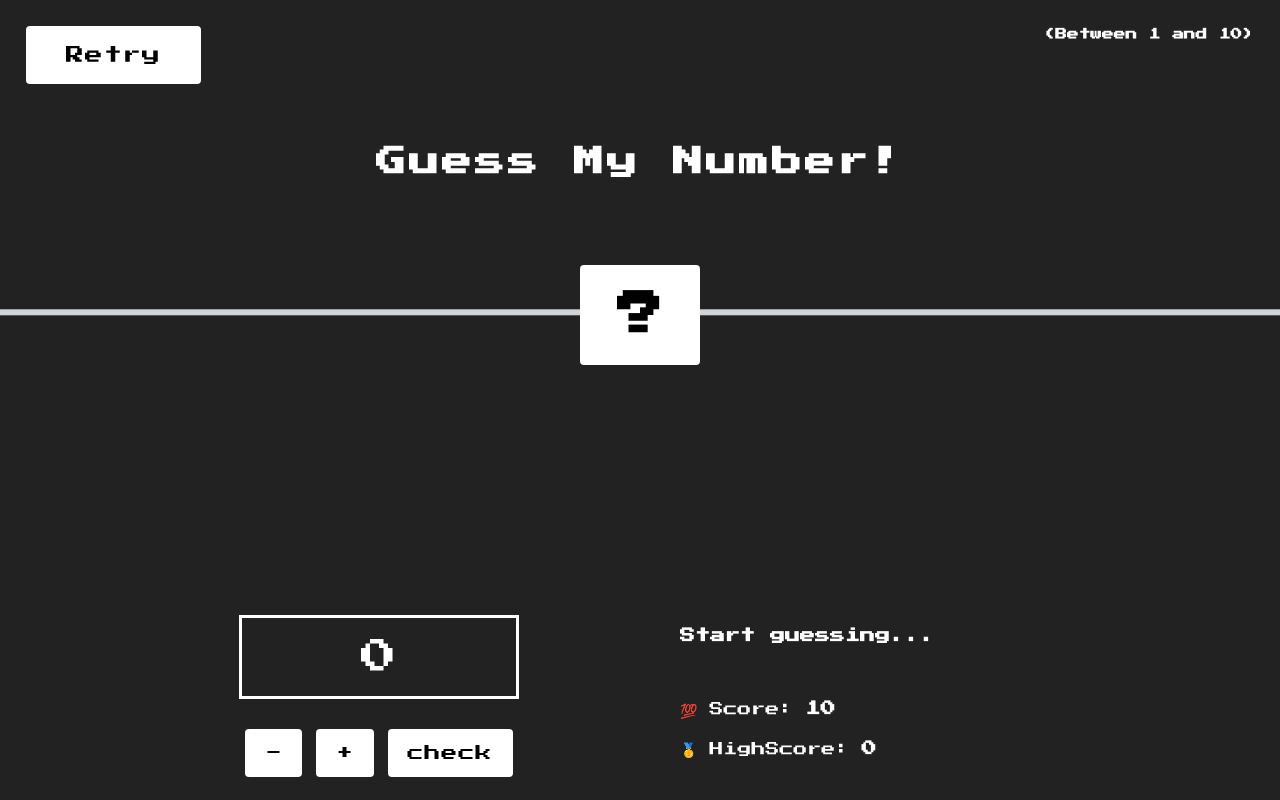
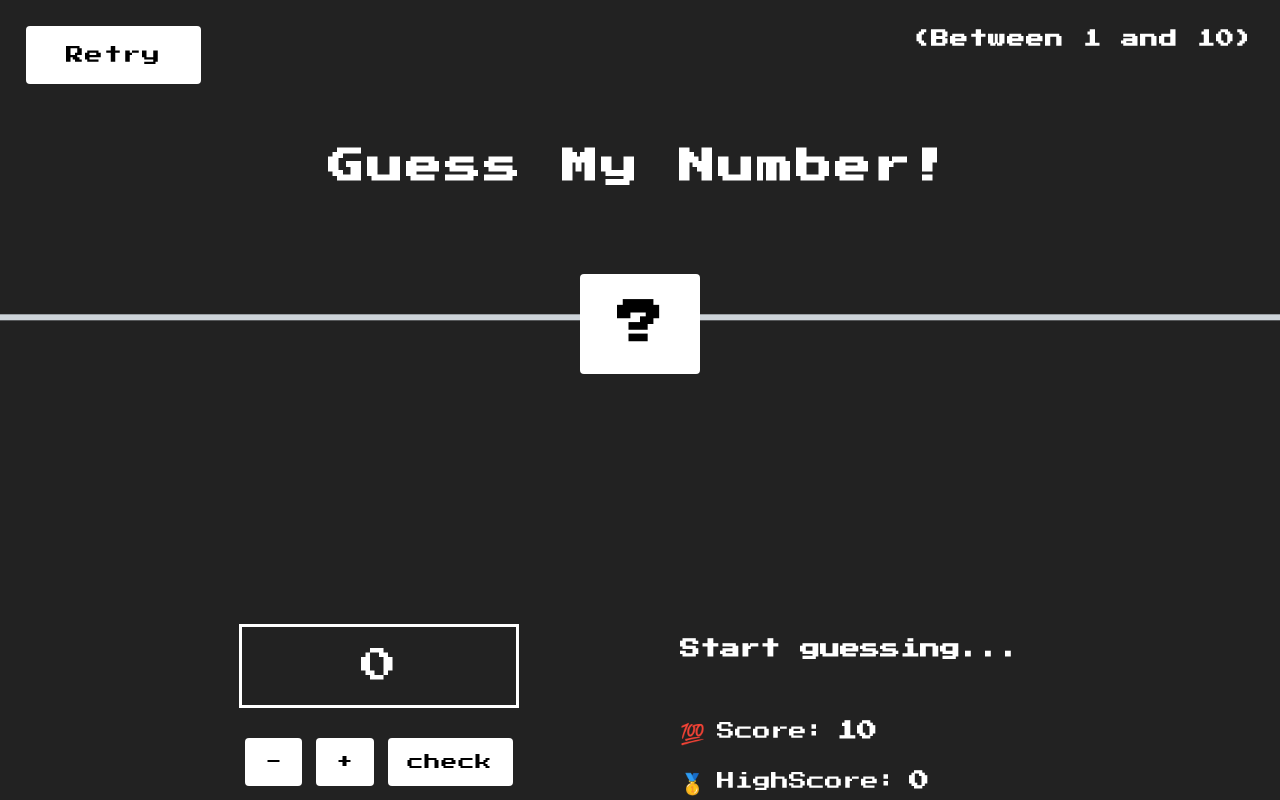
Before and after one commit to dong-geon-Lee/guess-number-app, a React (Create React App) app: page / in a window 1280 px wide. Built offline with nearby package versions, Linux system fonts and the light colour scheme.

Commit message:
폰트 사이즈 조정

```diff
--- a/src/components/Guess/styles.js
+++ b/src/components/Guess/styles.js
@@ -41,7 +41,7 @@ export const Box = styled.div`
 export const Title = styled.h1`
   color: #fff;
   text-align: center;
-  font-size: 3rem;
+  font-size: 3.6rem;
   letter-spacing: 0.3rem;
   margin-top: 3rem;
 `;
--- a/src/components/Header/styles.js
+++ b/src/components/Header/styles.js
@@ -38,4 +38,6 @@ export const Button = styled.button`
 
 export const Text = styled.h3`
   color: #fff;
+  font-size: 1.8rem;
+  letter-spacing: 1px;
 `;
--- a/src/components/Main/Contents/Contents.jsx
+++ b/src/components/Main/Contents/Contents.jsx
@@ -1,20 +1,20 @@
 import React from "react";
-import { Container, H2, Content, Div, Icon, Label } from "./styles";
+import { Container, Text, Content, Div, Icon, Label } from "./styles";
 
 const Contents = ({ text, score, highScore }) => {
   return (
     <Container>
-      <H2 className="media__h2">{score > 0 ? text : "💥 Game over!"}</H2>
+      <Text className="media__h2">{score > 0 ? text : "💥 Game over!"}</Text>
       <Content>
         <Div>
           <Icon>💯</Icon>
           <Label>Score:</Label>
-          <H2>{score}</H2>
+          <Text>{score}</Text>
         </Div>
         <Div>
           <Icon>🥇</Icon>
           <Label>HighScore:</Label>
-          <H2>{highScore}</H2>
+          <Text>{highScore}</Text>
         </Div>
       </Content>
     </Container>
--- a/src/components/Main/Contents/styles.js
+++ b/src/components/Main/Contents/styles.js
@@ -19,8 +19,10 @@ export const Container = styled.div`
   }
 `;
 
-export const H2 = styled.h2`
+export const Text = styled.p`
   color: #fff;
+  font-size: 2rem;
+  font-weight: 600;
 `;
 
 export const Content = styled.div`
@@ -48,10 +50,11 @@ export const Div = styled.div`
 `;
 
 export const Icon = styled.span`
-  font-size: 1.4rem;
+  font-size: 2rem;
   line-height: 1.7;
 `;
 
 export const Label = styled.label`
-  font-size: 1.4rem;
+  font-size: 1.8rem;
+  font-weight: 400;
 `;
```
